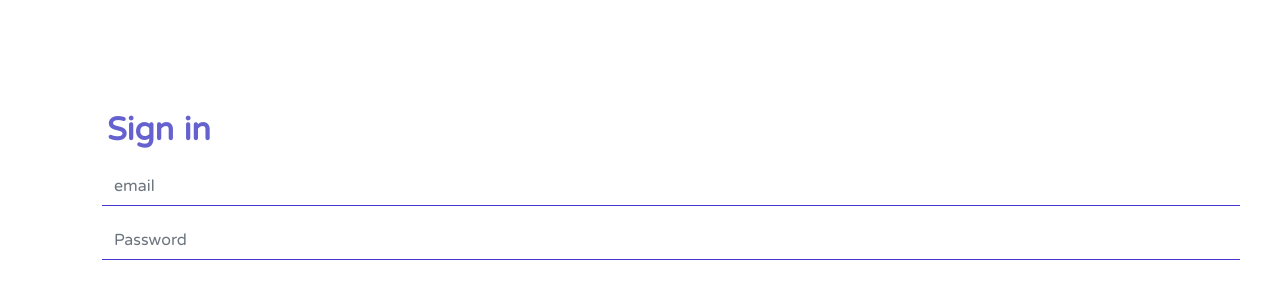
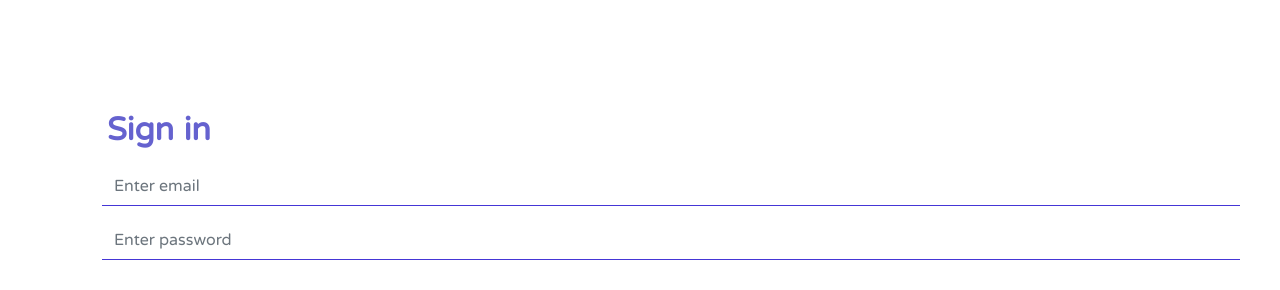
Before and after one commit to ondfavourmachine/AgentOfMerchantClan, a Nuxt app: page /login in a window 1280 px wide. Shown: the top 290 px of the page. Built offline with nearby package versions, Linux system fonts and the light colour scheme; what vue-carousel-3d would draw is missing.

Commit message:
made small changes to login

```diff
--- a/pages/login.vue
+++ b/pages/login.vue
@@ -22,7 +22,7 @@
                 type="text"
                 v-model.lazy="email"
                 required
-                placeholder="email"
+                placeholder="Enter email"
               ></b-form-input>
             </b-form-group>
 
@@ -32,7 +32,7 @@
                 type="password"
                 v-model.lazy="password"
                 required
-                placeholder="Password"
+                placeholder="Enter password"
               ></b-form-input>
             </b-form-group>
 
```
